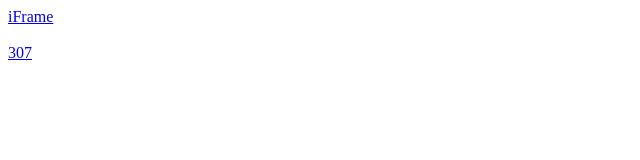
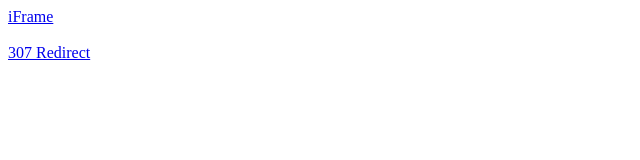
Before and after one commit to ahmednawar/test-pages, a plain HTML site: page links.html in a window 1280 px wide. Shown: the full height of the page, 0-640 px from the left. Drawn offline with Linux system fonts and the light colour scheme.

Commit message:
Update links.html

```diff
--- a/links.html
+++ b/links.html
@@ -7,7 +7,7 @@
 	<a href="http://192.168.2.166:3002/ios-iframe"> iFrame </a>
 	<br/>
 	<br/>
-	<a href="http://192.168.2.166:3002/ios-iframe"> 307 </a>
+	<a href="http://192.168.2.166:3002/307"> 307 Redirect </a>
 	</body>
 
 </html>
```
